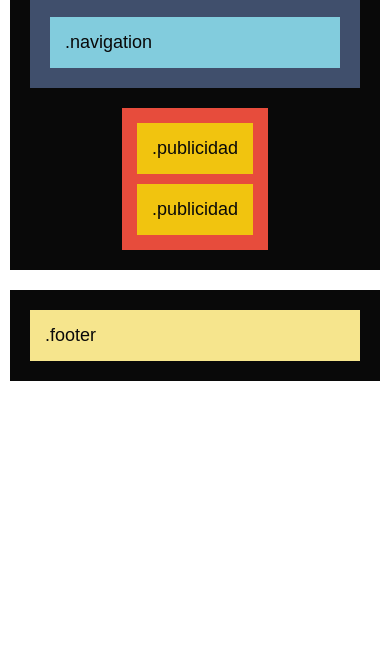
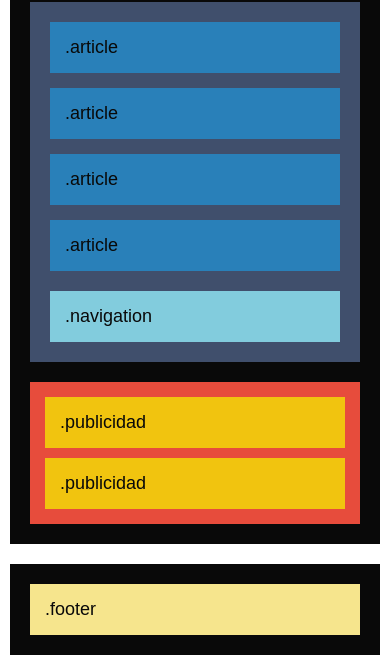
Before and after one commit to fdesouzabcn/sprint-1-1-html-css-responsive-layout, a plain HTML site: page src/index.html in a window 390 px wide. Shown: the part 449-1114 px from the top of the page. Before the commit the page ends 844 px from the top, so only its background shows below. Drawn offline with Linux system fonts and the light colour scheme.

Commit message:
feat:add resposive design to table 768px - nivel 1 - exercici2

```diff
--- a/src/index.html
+++ b/src/index.html
@@ -187,21 +187,45 @@
         padding: 15px;
     }
 
- /* --------- Sidebar - ITEM ----------- */
+    /* --------- Sidebar - ITEM ----------- */
     .sidebar div{
         display: flex;
         flex-direction: column;
+        /* flex: 1; */
         background-color: #f1c40f;
         padding: 15px;
         font-size: 18px;
     }
+
+    /* ----------------------------------------------- */
+    /* ---------------- Media Queries ---------------- */
+    /* ----------------------------------------------- */
+
+
+    /* ---------------- Tablet Screens ---------------- */
+
+    @media screen and (max-width: 768px) {
+
+     /* Stack Header items and Sidebar vertically */
+        .header-main-container,.main-content-wrapper {
+            flex-direction: column;
+        }
+
+     /* Article Grid layout - Single Column - Stacking articles vertically */
+        .article-grid {
+            grid-template-columns: 1fr; /* Stack articles vertically */
+        }
+    }
+
+    /* ---------------- Mobile Screens---------------- */
+
+
     </style>
 </head>
 
 <body>
   <div class="header-wrapper">
       <div class="header-main-container">
-
           <div class="site-header-logo">.logo</div>
           <div class="site-header-nav-menu">.nav</div>
           <div class="site-header-social">.social</div>
@@ -226,6 +250,7 @@
         <div class="publicidad-2">.publicidad</div>
        </aside><!-- End of .aside-wrapper -->
   </div> <!-- End of .main-content-wrapper -->
+
   <footer> <!-- Footer-->
     <div class="footer-text">.footer</div>
   </footer> <!-- End Footer-->
```
Also changed, not shown: img/tablet_768px.png (added), 1 other file.
